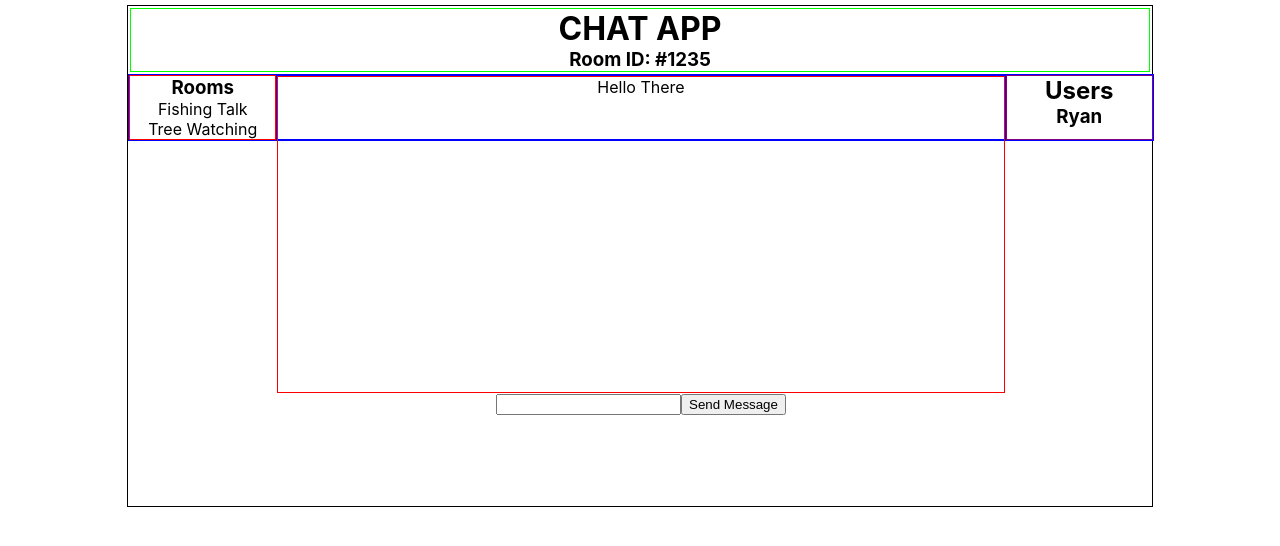
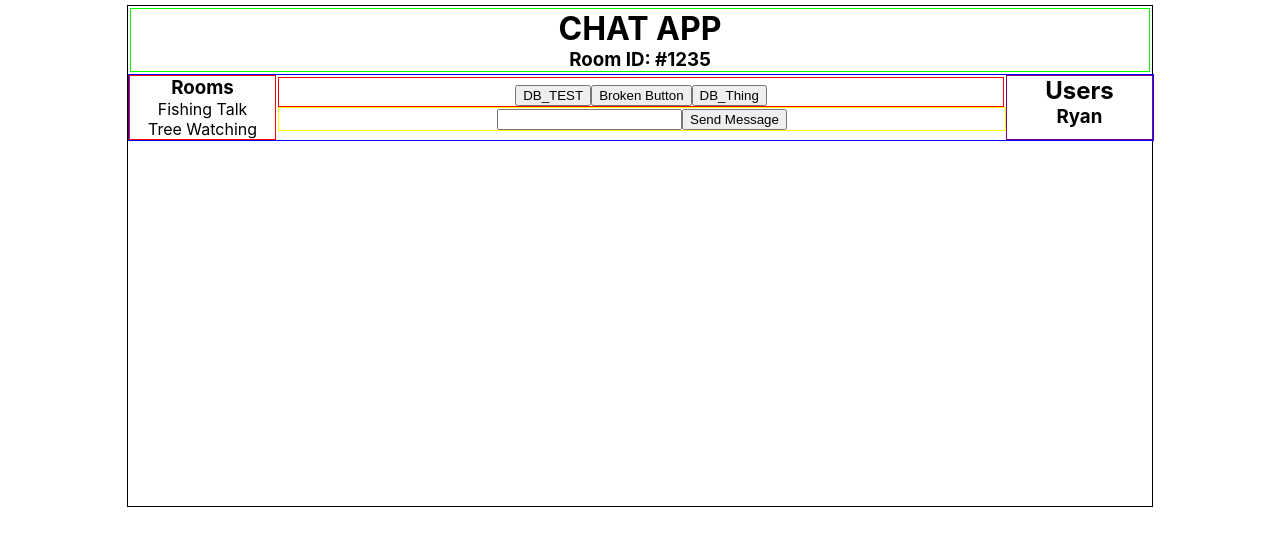
Before and after one commit to BorealMan/typescript-chat-app, a React (Create React App) app: page / in a window 1280 px wide. Shown: the top 546 px of the page. Built offline with nearby package versions, Linux system fonts and the light colour scheme.

Commit message:
current build

```diff
--- a/src/Chat_App/chat/chat.css
+++ b/src/Chat_App/chat/chat.css
@@ -2,5 +2,6 @@
 .chat {
     display: block;
     width: 100%;
-    border: 1px solid blue;
+    height: 100%;
+    padding: 2px;
 }
--- a/src/Chat_App/chat/chat_input/chat_input.css
+++ b/src/Chat_App/chat/chat_input/chat_input.css
@@ -1,6 +1,5 @@
 
 .chat-input {
-    height: 100%;
     border: 1px solid yellow;
     width: 100%;
 }
--- a/src/Chat_App/chat/chat_input/chat_input.tsx
+++ b/src/Chat_App/chat/chat_input/chat_input.tsx
@@ -3,7 +3,7 @@ import './chat_input.css'
 
 const chat_input = () => {
     return (
-        <div className='input'>
+        <div className='chat-input'>
             <input className="message-input"></input>
             <button className='send-message'>Send Message</button>
         </div>
--- a/src/Chat_App/chat/chat_window/chat_window.css
+++ b/src/Chat_App/chat/chat_window/chat_window.css
@@ -1,5 +1,18 @@
 
 .chat-window {
-    height: 500%;
+    height: 80%;
     border: 1px solid red;
+    display: block;
+
 }
+
+.messages{
+    display: flex;
+    flex-direction: column;
+    padding: 3px;
+}
+
+.message-holder{
+    display:inline-block;
+    color: white;
+}
--- a/src/Chat_App/chat/chat_window/chat_window.tsx
+++ b/src/Chat_App/chat/chat_window/chat_window.tsx
@@ -1,12 +1,52 @@
-import React from 'react'
+import React, { useState} from 'react'
 import './chat_window.css'
 
-let message = "Hello There "
+let message_lines_in_window = 20
+let ran = false
 
-const Chat_Window = () => {
+const get_messages = async () => {
+    let res = await fetch('http://localhost:4000/get-all-messages');
+    let body = await res.json();
+    console.log(body.result)
+
+    return (
+        <div className='message-holder'>
+
+        </div>
+    )
+}
+
+const initiate_chat = (n: number) => {
+    let list = new Array(n)
+    for(let i=0; i<n; i++){
+        list[i] =<div className='message-holder'>.</div>
+    }
+    console.log("initating chat")
+    return list
+}
+
+const Chat_Window =  () => {
+
+    const [chat_messages, set_messages] = useState(new Array(30))
+    // Initalize
+    if (!ran){
+        // const test = await initiate_chat(message_lines_in_window)
+        ran = true;
+        console.log("I ran")
+    }
+
     return (
         <div className='chat-window'>
-            <p>{ message }</p>
+
+            <div className='messages'>
+                { chat_messages }
+            </div>
+            <div className='chat-window-buttons'>
+                <button onClick={ async () => get_messages() }>DB_TEST</button>
+                <button onClick={ async () => {set_messages(initiate_chat(message_lines_in_window))} }>Broken Button</button>
+                <button onClick={async () => {}}>DB_Thing</button>
+            </div>
+
         </div>
     );
 };
```
Also changed, not shown: 1 other file (tests, documents, lock files or other folders).
